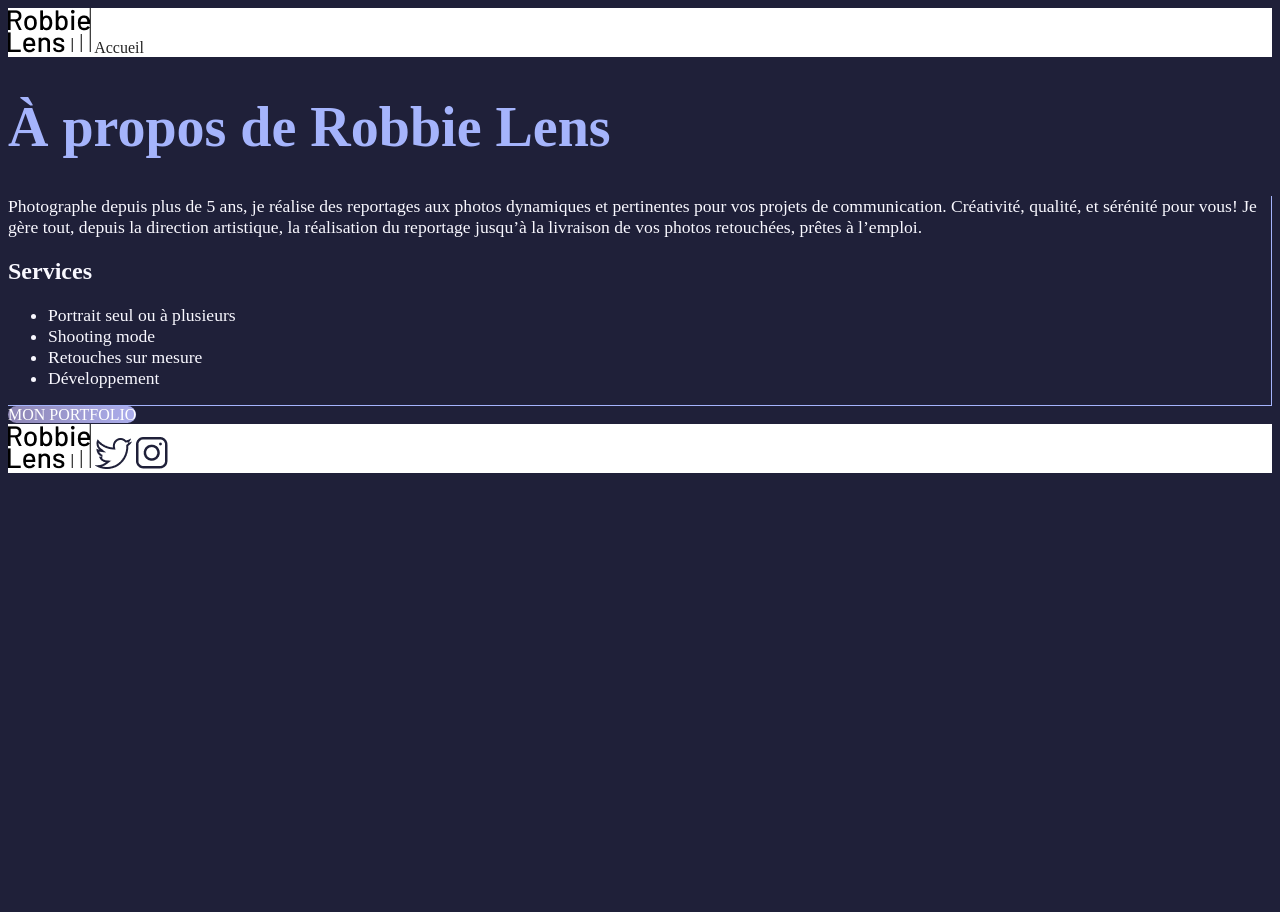
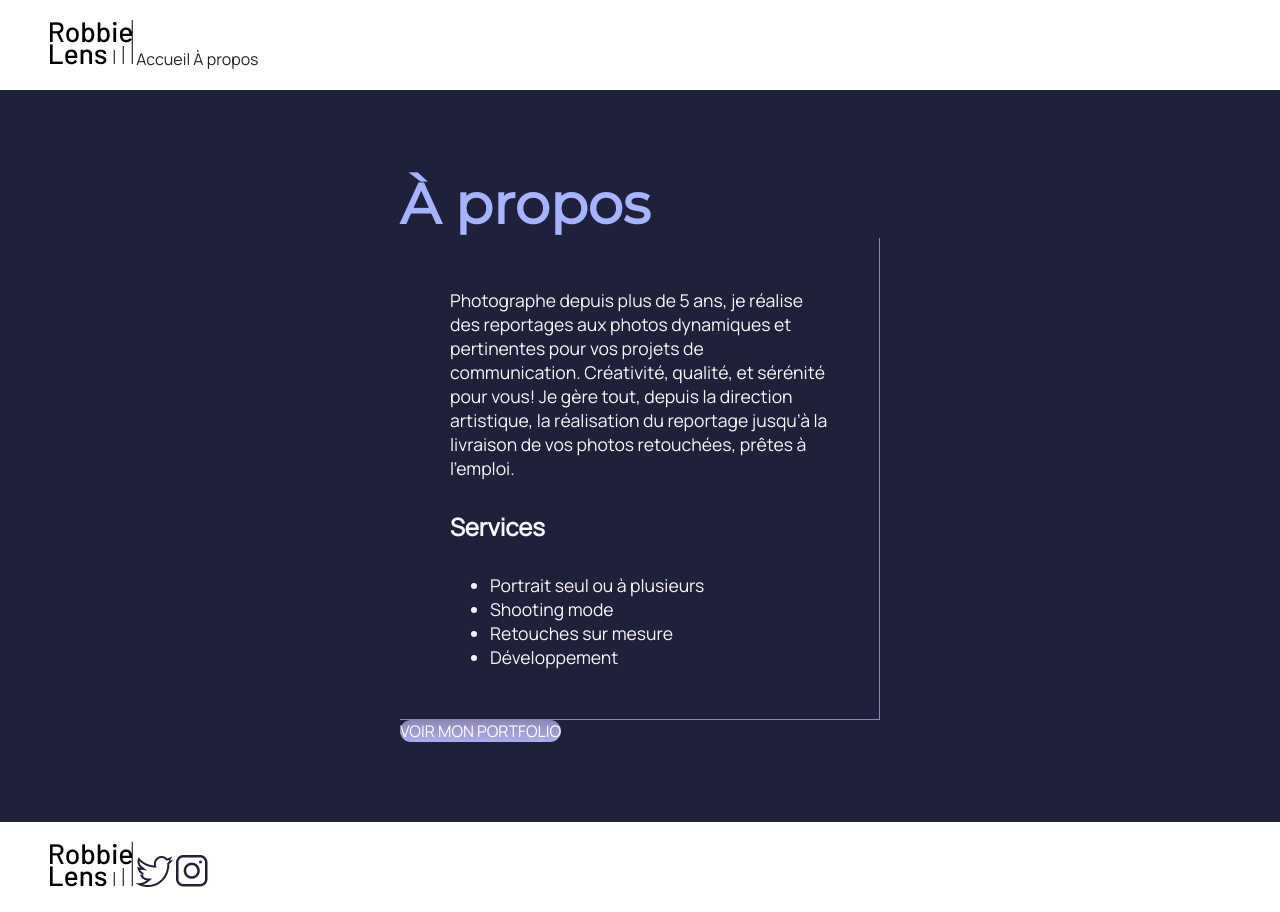
Before and after one commit to SScholl57/OpenClassSource, a plain HTML site: page Dev/a-propos.html in a window 1280 px wide. Before the commit the page ends 800 px from the top, so only its background shows below. Drawn offline with Linux system fonts and the light colour scheme.

Commit message:
Margin/Padding

```diff
--- a/Dev/Style.css
+++ b/Dev/Style.css
@@ -1,52 +1,49 @@
-a{
+* {
+    margin: 0;
+  }
+
+  body {
+    font-family: 'Manrope', sans-serif;
+    font-size: 1em;
+    background-color: #1f2039;
+  }
+
+  a {
     color: #242424;
     text-decoration: none;
-    font-size: 1em;
-    font-style: Manrope;
   }
 
   em {
-    color: #A5B4FC;
-    font-size: 1em;
+    color: #a5b4fc;
+    font-style: normal;
   }
 
   h1 {
     font-size: 3.5em;
-    color: #A5B4FC;
-    Font-style: Montserrat;
-
+    color: #a5b4fc;
+    font-family: 'Montserrat', sans-serif;
   }
 
   h2 {
-    color: #F9F8FF;
+    color: #f9f8ff;
   }
 
   p,
   li {
     font-size: 1.1em;
-    color: #F9F8FF;
+    color: #f9f8ff;
   }
 
-body {
-    font-size: 1em;
-    font-style: Manrope;
-    background-color: #1F2039;
-}
-
-.entete,
-.pied-de-page {
+  header,
+  footer {
     background-color: white;
+    padding: 20px 50px 20px 50px;
   }
 
   .cta {
-    background: linear-gradient(90deg, #8E86B5, #ACAEED);
+    background: linear-gradient(#8e86b5, #acaeed);
+    color: white;
     border-radius: 50px;
-    color: white;
-}
-
-.paragraphe-a-propos {
-    border-right: 1px solid #A5B4FC;
-    border-bottom: 1px solid #A5B4FC;
   }
 
   a:hover {
@@ -54,20 +51,32 @@ a:hover {
   }
 
   .cta:hover {
-    background: linear-gradient(90deg, #696484, #8788BA);
+    background: linear-gradient(#696484, #8788ba);
     text-decoration: none;
   }
 
-.pied-de-page img:hover {
-    opacity: 0.5;
-
-}
-
-.entete img:hover {
+  .lien-icone:hover {
     opacity: 0.5;
   }
 
-header,
-footer {
-    background-color: white;
+  .carre-contenu {
+    border-right: 1px solid #8e86b5;
+    border-bottom: 1px solid #8e86b5;
+    padding: 50px;
   }
+
+  .carre-contenu h2 {
+    margin-top: 30px;
+  }
+
+  .carre-contenu ul {
+    margin-top : 30px;
+  }
+  section {
+    padding: 80px;
+  }
+
+  .a-propos-main {
+    width: 50%;
+    margin: auto;
+  }
--- a/Dev/a-propos.html
+++ b/Dev/a-propos.html
@@ -11,22 +11,25 @@
 </head>
 
 <body>
-    <Header>
+    <header>
         <nav>
-        <div class="entete">
-            <a href="index.html">
+            <a href="index.html" class="lien-icone">
                 <img src="images/logo.png" alt="Logo Robbie Lens" >
             </a>
             <a href="index.html">Accueil</a>
-        </div>
+            <a href="a-propos.html">À propos</a>
         </nav>
-    </Header>
-    <h1>À propos de Robbie Lens</h1>
-    <div Class="paragraphe-a-propos">
+    </header>
+    <main class="a-propos-main">
+        <Section>
+        <h1>À propos</h1>
+        <div class="carre-contenu">
             <p>
-        Photographe depuis plus de 5 ans, je réalise des reportages aux photos dynamiques et pertinentes pour vos
+                Photographe depuis plus de 5 ans, je réalise des reportages aux photos dynamiques et pertinentes pour
+                vos
                 projets de communication. Créativité, qualité, et sérénité pour vous! Je gère tout, depuis la direction
-        artistique, la réalisation du reportage jusqu’à la livraison de vos photos retouchées, prêtes à l’emploi.
+                artistique, la réalisation du reportage jusqu’à la livraison de vos photos retouchées, prêtes à
+                l’emploi.
             </p>
             <h2>Services</h2>
             <ul>
@@ -36,24 +39,22 @@
                 <li>Développement</li>
             </ul>
         </div>
-    <!-- Voici ici le nouvel élément ajouté 👇 -->
         <div>
-        <a href="" class="cta"> MON PORTFOLIO</a>
+            <a href="" class="cta">VOIR MON PORTFOLIO</a>
         </div>
-
-    <header>
-        <div class="pied-de-page">
-            <a href="index.html">
+    </Section>
+    </main>
+    <footer>
+        <a href="index.html" class="lien-icone">
             <img src="images/logo.png" alt="Logo Robbie Lens" >
         </a>
-            <a target="_blank" href="https://twitter.com/">
+        <a target="_blank" href="https://twitter.com/" class="lien-icone">
             <img src="images/twitter.png" alt="Logo Twitter" >
         </a>
-            <a target="_blank" href="https://www.instagram.com/">
+        <a target="_blank" href="https://www.instagram.com/" class="lien-icone">
             <img src="images/instagram.png" alt="Logo Instagram" >
         </a>
-        </div>
-    </header>
+    </footer>
 </body>
 
 </html>
```
Also changed, not shown: Dev/index.html (+10 -11 lines). Lines whose indentation alone changed are shown as unchanged.
